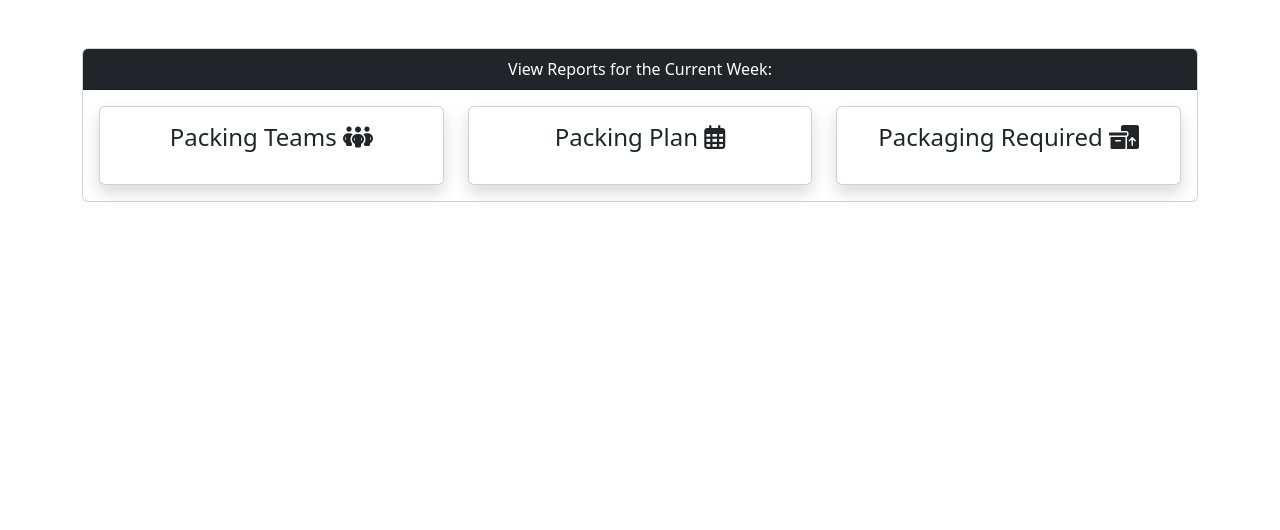
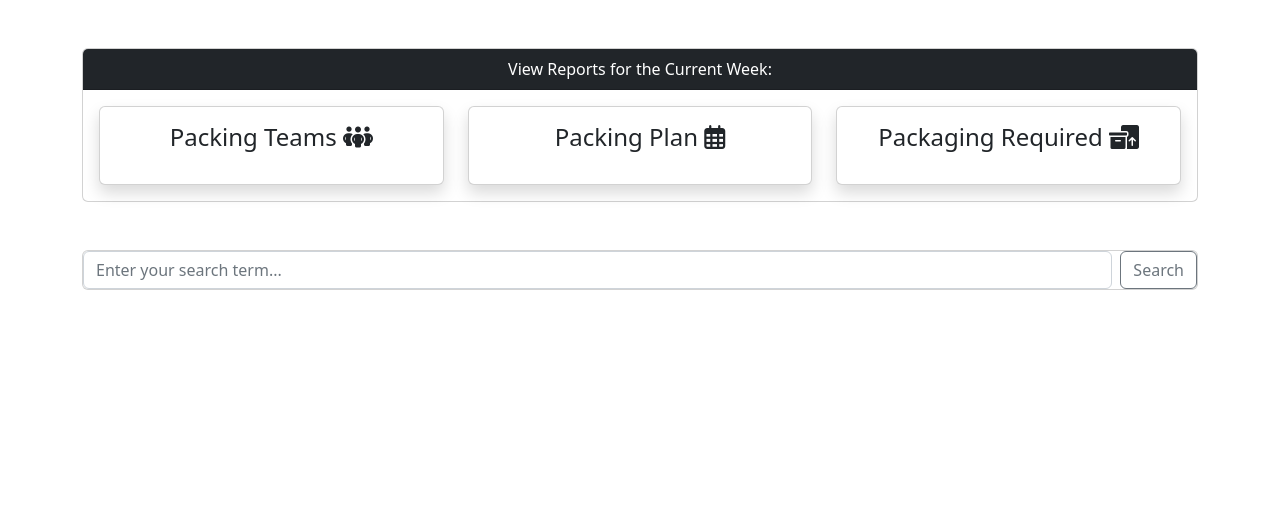
Before and after one commit to RadheyaM/Factory-Planner, a Django app: page / in a window 1280 px wide. Shown: the part 56-586 px from the top of the page. Run offline with Django 3.2, Linux system fonts and the light colour scheme; some libraries are stand-ins or nearby versions.

Commit message:
Create a search bar as the default display when user navigates to the dashboard, to add functionality later

```diff
--- a/packing/views.py
+++ b/packing/views.py
@@ -16,7 +16,7 @@ from .utility import get_team_hours, filter_annotate
 # ______________DASHBOARD______________
 
 def dashboard_index_view(request):
-    return render(request, 'dashboard/db-index.html')
+    return render(request, 'dashboard/db-search.html')
 
 def dashboard_teams_view(request):
     packing = Packing.objects.all()
--- a/templates/dashboard/db-index.html
+++ b/templates/dashboard/db-index.html
@@ -41,6 +41,7 @@
     </div>
     <br>
     <br>
+    {% block search %}{% endblock search %}
     {% block table %}{% endblock table %}
     <br>
     <br>
--- /dev/null
+++ b/templates/dashboard/db-search.html
@@ -0,0 +1,18 @@
+{% extends 'dashboard/db-index.html' %}
+
+{% block search %}
+
+    <div class="container">
+        <div class="card">
+            <form  class="d-flex" action="POST" action="" >
+                {% csrf_token %}
+                <input class="form-control me-2" type="search"
+                placeholder="Enter your search term..." aria-label="searched"
+                name="searched">
+                <button class="btn btn-outline-secondary" type="submit">Search</button>
+
+            </form>
+        </div>
+    </div>
+
+{% endblock search %}
```
